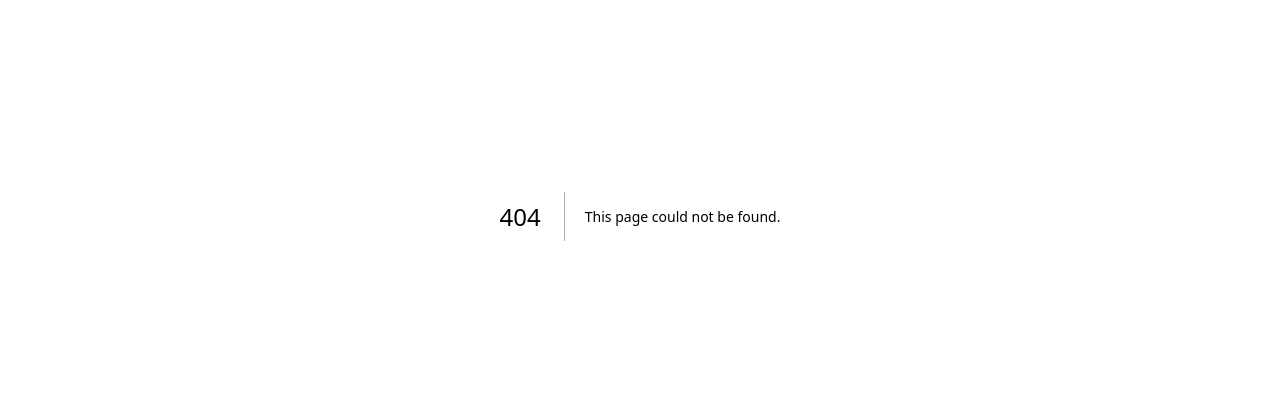
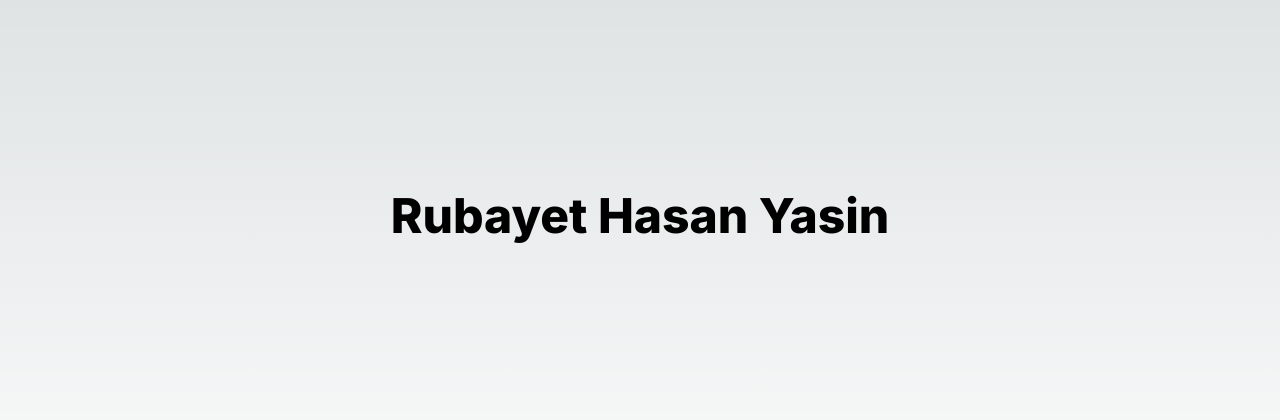
Before and after one commit to sadmanador/new_group_next_app, a Next.js app: page /Rubayet in a window 1280 px wide. Before the commit this address had no page. Shown: the part 184-604 px from the top of the page. Built offline with nearby package versions, Linux system fonts and the light colour scheme.

Commit message:
rubayet test commit

```diff
--- /dev/null
+++ b/app/Rubayet/page.tsx
@@ -0,0 +1,11 @@
+import React from 'react';
+
+const Rubayet = () => {
+    return (
+        <div className='flex flex-col h-screen justify-center'>
+            <h1 className='text-5xl text-center font-extrabold'>Rubayet Hasan Yasin </h1>
+        </div>
+    );
+};
+
+export default Rubayet;
```
